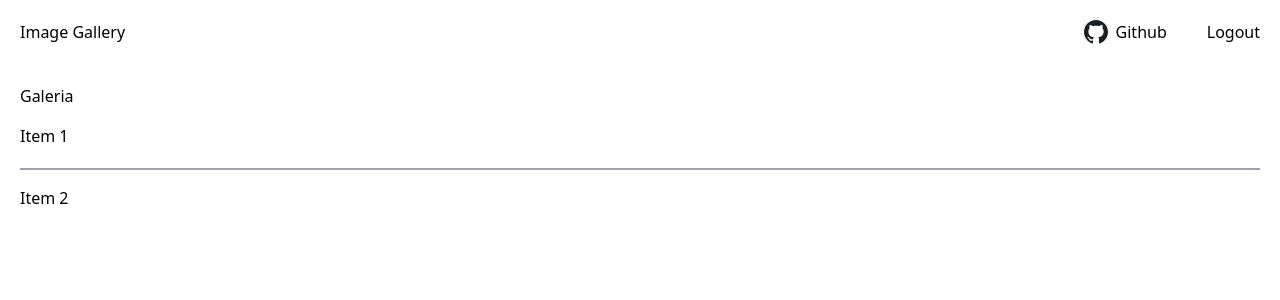
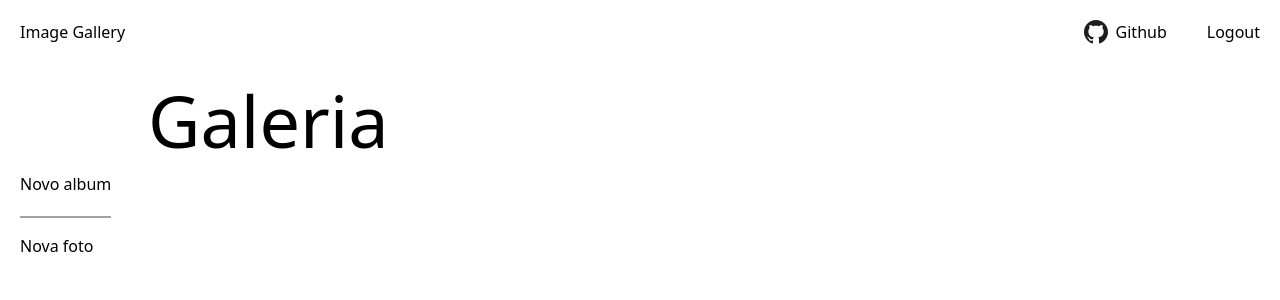
Before and after one commit to EronAlves1996/MSS-Image-Galery, a Next.js app in the folder apps/web/: page /home in a window 1280 px wide. Shown: the top 300 px of the page. Built offline with nearby package versions, Linux system fonts and the light colour scheme.

Commit message:
feat(web): finalize general user home interface

```diff
--- a/apps/web/src/pages/home.tsx
+++ b/apps/web/src/pages/home.tsx
@@ -7,10 +7,10 @@ export default function Home() {
     <>
       <Navbar />
       <section className="flex flex-col p-5">
-        <h2>Galeria</h2>
-        <section>
+        <h2 className="text-7xl ml-32">Galeria</h2>
+        <section className="flex">
           <Sidebar />
-          <div></div>
+          <div className="flex-grow"></div>
         </section>
       </section>
     </>
@@ -46,12 +46,18 @@ const Navbar = () => {
 const Sidebar = () => (
   <>
     <NavigationMenu.Root>
-      <NavigationMenu.List className="flex flex-col gap-5">
+      <NavigationMenu.List className="flex flex-col gap-5 max-w-7xl">
         <NavigationMenu.Item className="pt-4">
-          <NavigationMenu.Link>Item 1</NavigationMenu.Link>
+          {/*TODO: edit link to point to new album */}
+          <NavigationMenu.Link href="#" className={HOVER_LINK}>
+            Novo album
+          </NavigationMenu.Link>
         </NavigationMenu.Item>
         <NavigationMenu.Item className="border-t-2 border-t-gray-400 pt-4">
-          <NavigationMenu.Link>Item 2</NavigationMenu.Link>
+          {/*TODO: edit link to point to upload new photo*/}
+          <NavigationMenu.Link href="#" className={HOVER_LINK}>
+            Nova foto
+          </NavigationMenu.Link>
         </NavigationMenu.Item>
       </NavigationMenu.List>
     </NavigationMenu.Root>
```
